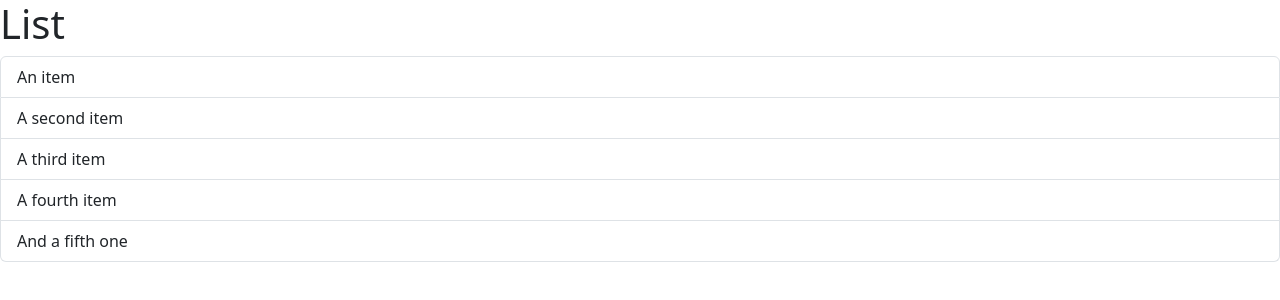
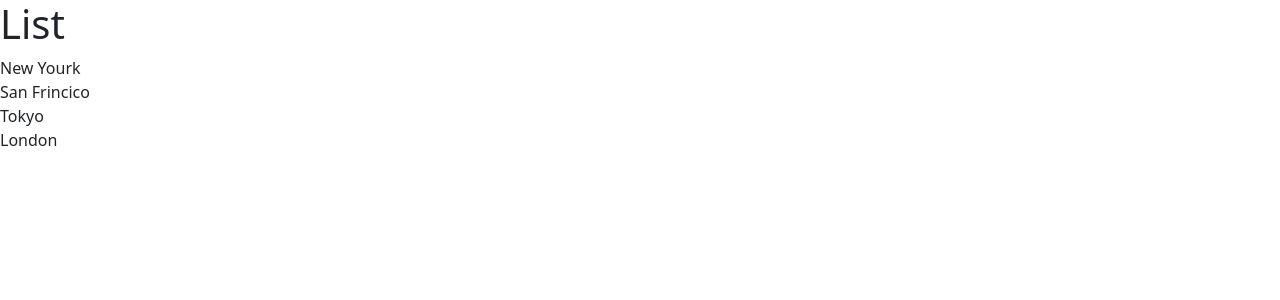
Before and after one commit to abdurrahmanoori/React-App, a React (Vite) app: page / in a window 1280 px wide. Shown: the top 300 px of the page. Built offline with nearby package versions, Linux system fonts and the light colour scheme.

Commit message:
list item are dynamically added with array and loop

```diff
--- a/src/components/ListGroup.tsx
+++ b/src/components/ListGroup.tsx
@@ -1,13 +1,13 @@
 function ListGroup() {
+  const items = ["New Yourk", "San Frincico", "Tokyo", "London"];
+
   return (
     <>
       <h1>List</h1>
       <ul className="list-group">
-        <li className="list-group-item">An item</li>
-        <li className="list-group-item">A second item</li>
-        <li className="list-group-item">A third item</li>
-        <li className="list-group-item">A fourth item</li>
-        <li className="list-group-item">And a fifth one</li>
+        {items.map((item) => (
+          <li>{item}</li>
+        ))}
       </ul>
     </>
   );
```
